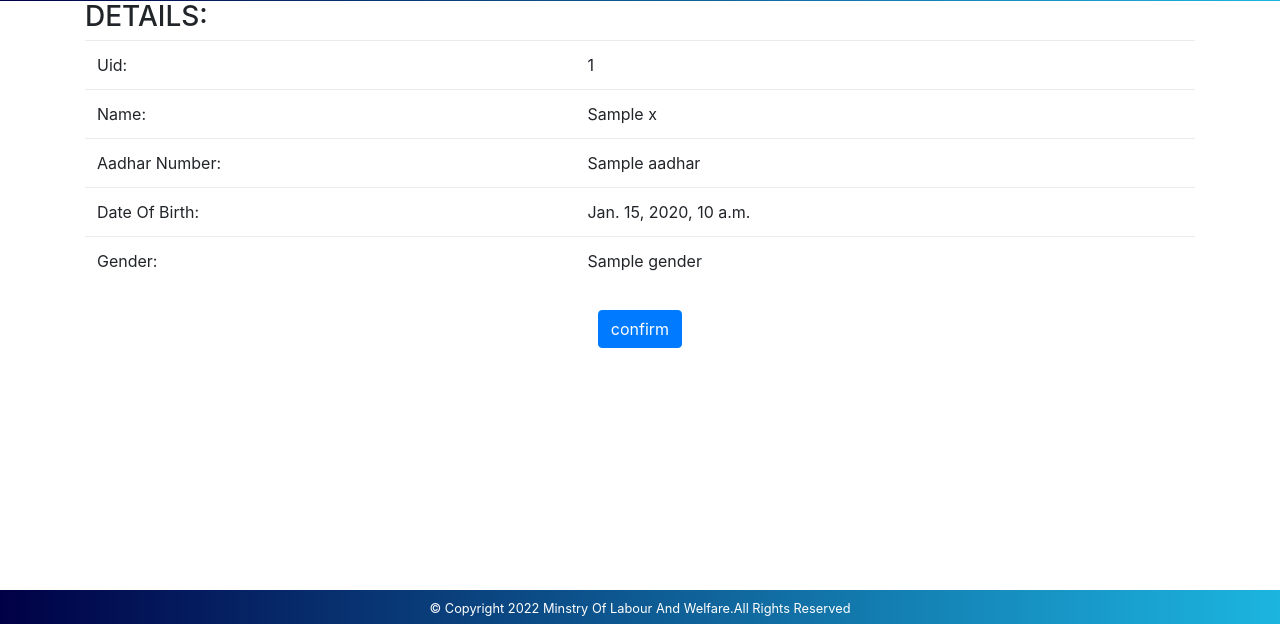
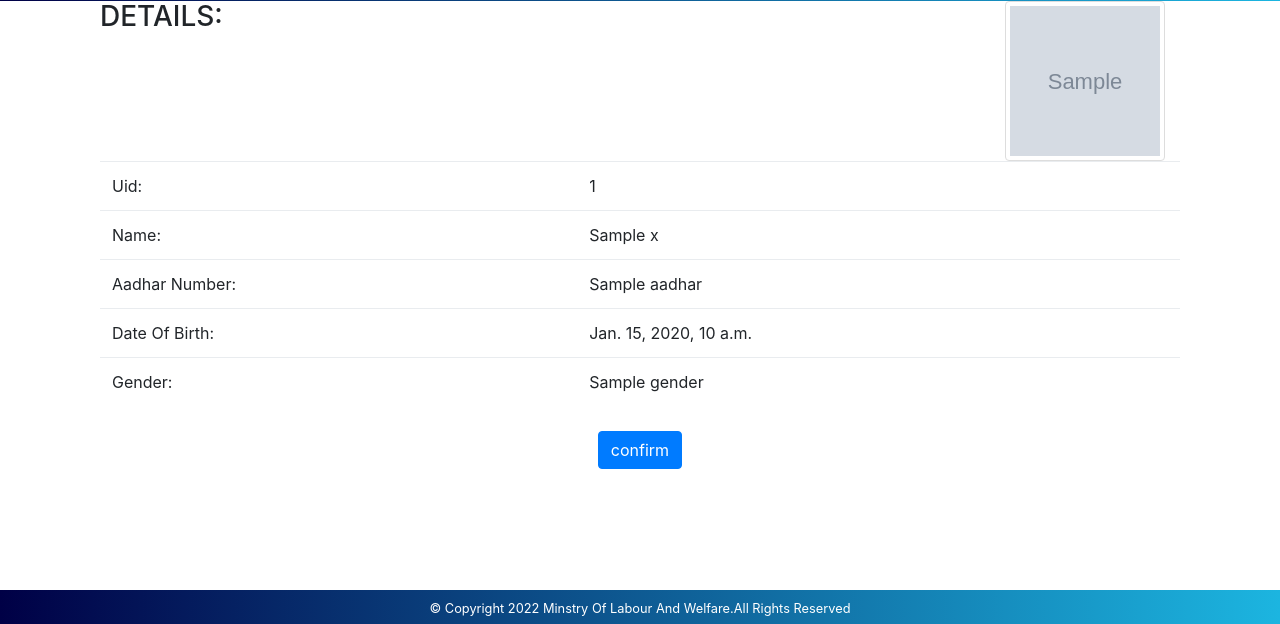
Before and after one commit to mgokulakrishnan08/labour-hackathon-project, a Django app: template ministry_of_labour_and_welfare/DigiResume/templates/DigiResume/confirm.html in a window 1280 px wide. Shown: the part 176-800 px from the top of the page. Run offline with Django 4.2, Linux system fonts and the light colour scheme; the template is opened without the code that fills it: most values are stand-ins (such as "Sample title", 1, 10 or a date in 2020); some libraries are stand-ins or nearby versions.

Commit message:
resign page design modified

```diff
--- a/ministry_of_labour_and_welfare/DigiResume/templates/DigiResume/add_resign.html
+++ b/ministry_of_labour_and_welfare/DigiResume/templates/DigiResume/add_resign.html
@@ -88,6 +88,8 @@ alert('{{ message }}');
 
 
 <div class="container">
+<div class="row justify-content">
+
 <form>
 
   <div class="form-group">
@@ -113,6 +115,9 @@ alert('{{ message }}');
     </button>
   </div>
 </form>
+
+</div>
+
 </div>
 <!-- <div class="container d-flex h-100">
     <div class="row justify-content-center">
--- a/ministry_of_labour_and_welfare/DigiResume/templates/DigiResume/confirm.html
+++ b/ministry_of_labour_and_welfare/DigiResume/templates/DigiResume/confirm.html
@@ -48,6 +48,14 @@ alert('{{ message }}');
 
 
   <div class="container">
+
+    <div class="container">
+      <div class="container">
+        <div class="float-right img-thumbnail ">
+          <img src="{{x.photo.url}}" alt="f'{{x.name}} image'" width="150px" height="150px">
+          </div>
+      </div>
+
     <h3>DETAILS:</h3>
 
   <table class="table">
@@ -89,6 +97,7 @@ alert('{{ message }}');
   </form>
 
 </div>
+</div>
 
 <div id="google_translate_element"></div>
 <script src="https://translate.google.com/translate_a/element.js?cb=googleTranslateElementInit"></script>
@@ -102,9 +111,10 @@ alert('{{ message }}');
 </script>
 <br><br>
 
-   <footer>
-   <small>&copy; Copyright 2022 Minstry Of Labour And Welfare.All Rights Reserved</small>
-   </footer>
+
+<footer>
+<small>&copy; Copyright 2022 Minstry Of Labour And Welfare.All Rights Reserved</small>
+</footer>
 
 </body>
 </html>
```
Also changed, not shown: ministry_of_labour_and_welfare/db.sqlite3.
